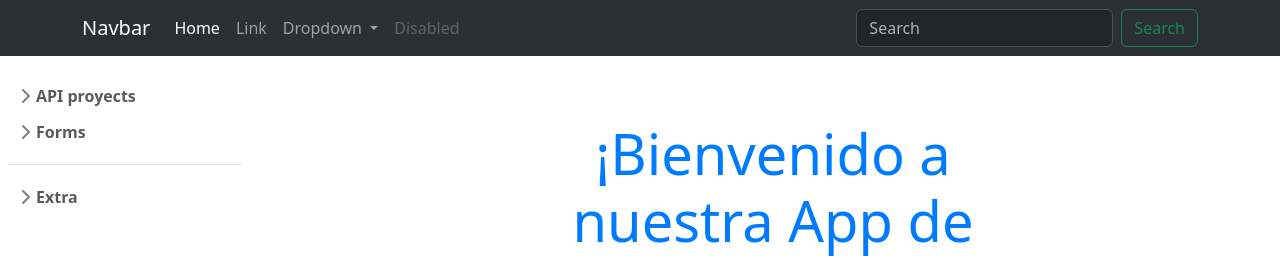
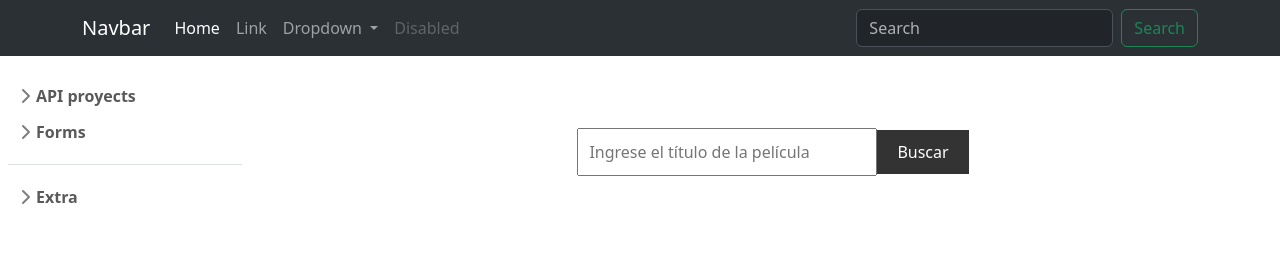
Before and after one commit to adejoogaitnas/PROYECTO-FINAL, an Angular app: page /peliculas in a window 1280 px wide. Before the commit this address led to /. Shown: the top 258 px of the page. Built offline with nearby package versions, Linux system fonts and the light colour scheme.

Commit message:
PELICULAS SERVICIO ACTIVO

```diff
--- a/src/app/app.routes.ts
+++ b/src/app/app.routes.ts
@@ -2,12 +2,14 @@
 import { ClimaComponent } from './pages/clima/clima.component';
 import { HomeComponent } from './pages/home/home.component';
 import { GithubComponent } from './pages/github/github.component';
+import { PeliculasComponent } from './pages/peliculas/peliculas.component';
 
 export const routes: Routes = [
 
     {path: '', component:HomeComponent},
     { path: 'clima', component: ClimaComponent },
     { path: 'github', component: GithubComponent },
+    { path: 'peliculas', component: PeliculasComponent},
 
     { path: '**', redirectTo: '', pathMatch: 'full' },
 
--- a/src/app/components/sidebar/sidebar.component.html
+++ b/src/app/components/sidebar/sidebar.component.html
@@ -16,7 +16,7 @@
                                 class="fas fa-user-friends text-primary mt-1 me-2"></i>Badges</a>
                     </li>
                     <li>
-                        <a routerLink="/bootstrap/blockquotes" class="link-dark rounded"><i
+                        <a routerLink="/peliculas" class="link-dark rounded"><i
                                 class="fas fa-house-user text-primary mt-1 me-2"></i>Blockquotes</a>
                     </li>
                     <li>
--- /dev/null
+++ b/src/app/pages/peliculas/peliculas.component.css
@@ -0,0 +1,52 @@
+.container {
+    max-width: 500px;
+    margin: 0 auto;
+    text-align: center;
+}
+
+h1 {
+    color: #333;
+}
+
+input[type="text"] {
+    width: 300px;
+    padding: 10px;
+    font-size: 16px;
+}
+
+button {
+    padding: 10px 20px;
+    font-size: 16px;
+    background-color: #333;
+    color: #fff;
+    border: none;
+    cursor: pointer;
+}
+
+#results {
+    margin-top: 20px;
+    text-align: left;
+}
+
+.movie {
+    min-height: 200px;
+    margin-bottom: 10px;
+    padding: 10px;
+    background-color: #f5f5f5;
+    border-radius: 5px;
+}
+
+.movie img {
+    width: 100px;
+    float: left;
+    margin-right: 10px;
+}
+
+.movie h2 {
+    font-size: 18px;
+    margin-top: 0;
+}
+
+.movie p {
+    margin: 5px 0;
+}
--- /dev/null
+++ b/src/app/pages/peliculas/peliculas.component.html
@@ -0,0 +1,22 @@
+<div class="container text-white">
+    <h1 class="text-white">Buscador de películas</h1>
+    <input type="text" [(ngModel)]="searchInput" placeholder="Ingrese el título de la película">
+    <button (click)="searchMovies()">Buscar</button>
+    @if (movies.length === 0) {
+    <div>
+        <p>No se encontraron resultados para tu búsqueda.</p>
+    </div>
+    }
+    @if (movies.length > 0) {
+    <div>
+        @for (movie of movies; track movie) {
+        <div class="movie">
+            <img [src]="movie.posterPath" alt="Poster">
+            <h2>{{ movie.title }}</h2>
+            <p>{{ movie.releaseDate }}</p>
+            <p>{{ movie.overview }}</p>
+        </div>
+        }
+    </div>
+    }
+</div>
--- /dev/null
+++ b/src/app/pages/peliculas/peliculas.component.ts
@@ -0,0 +1,29 @@
+import { Component } from '@angular/core';
+// Importamos el módulo inyectable de service.
+import { PeliculasService } from '../../services/peliculas.service';
+import { FormsModule } from '@angular/forms';
+@Component({
+  selector: 'app-peliculas',
+  standalone: true,
+  imports: [FormsModule],
+  templateUrl: './peliculas.component.html',
+  styleUrls: ['./peliculas.component.css']
+})
+
+export class PeliculasComponent {
+  searchInput: string = '';
+  movies: any[] = [];
+
+  constructor(private peliculasService: PeliculasService) {}
+
+  searchMovies() {
+    this.peliculasService.searchMovies(this.searchInput).subscribe({
+      next: (response: { results: any; }) => {
+        this.movies = this.peliculasService.displayMovies(response.results);
+      },
+      error: () => {
+        this.movies = [{ message: 'Error al cargar las películas' }];
+      }
+    });
+  }
+}
--- /dev/null
+++ b/src/app/services/peliculas.service.ts
@@ -0,0 +1,31 @@
+import { Injectable } from '@angular/core';
+import { HttpClient } from '@angular/common/http';
+import { Observable } from 'rxjs';
+
+@Injectable({
+  providedIn: 'root'
+})
+export class PeliculasService {
+  private api_key = 'acf5472e45e436d5026bfd4c5e792981';
+  private urlBase = 'https://api.themoviedb.org/3/search/movie';
+  private urlImg = 'https://image.tmdb.org/t/p/w200';
+
+  constructor(private http: HttpClient) {}
+
+  searchMovies(searchInput: string): Observable<any> {
+    return this.http.get(`${this.urlBase}?api_key=${this.api_key}&query=${searchInput}`);
+  }
+
+  displayMovies(movies: any[]): any {
+    if (movies.length === 0) {
+      return [{ message: 'No se encontraron resultados para tu búsqueda' }];
+    }
+
+    return movies.map(movie => ({
+      title: movie.title,
+      releaseDate: 'La fecha de lanzamiento fue: ' + movie.release_date,
+      overview: movie.overview,
+      posterPath: this.urlImg + movie.poster_path
+    }));
+  }
+}
```
Also changed, not shown: 2 other files (tests, documents, lock files or other folders).
